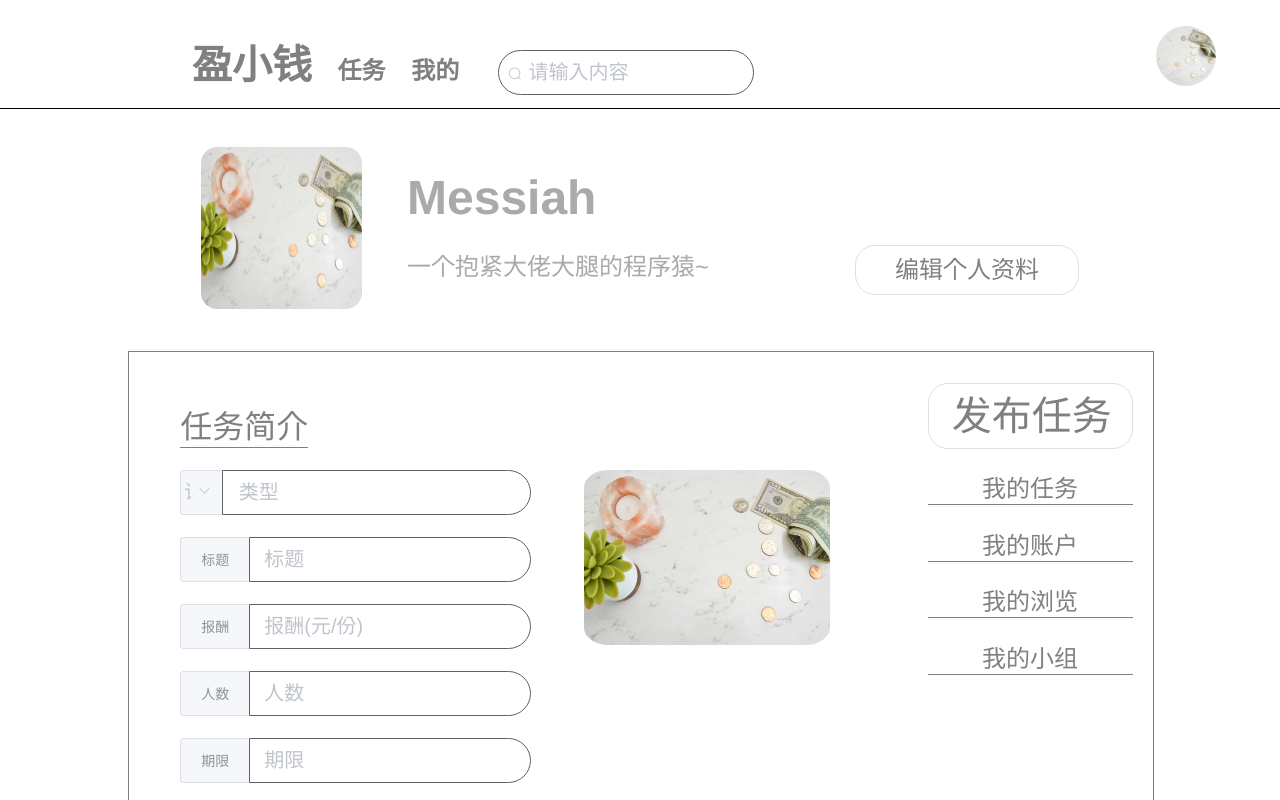
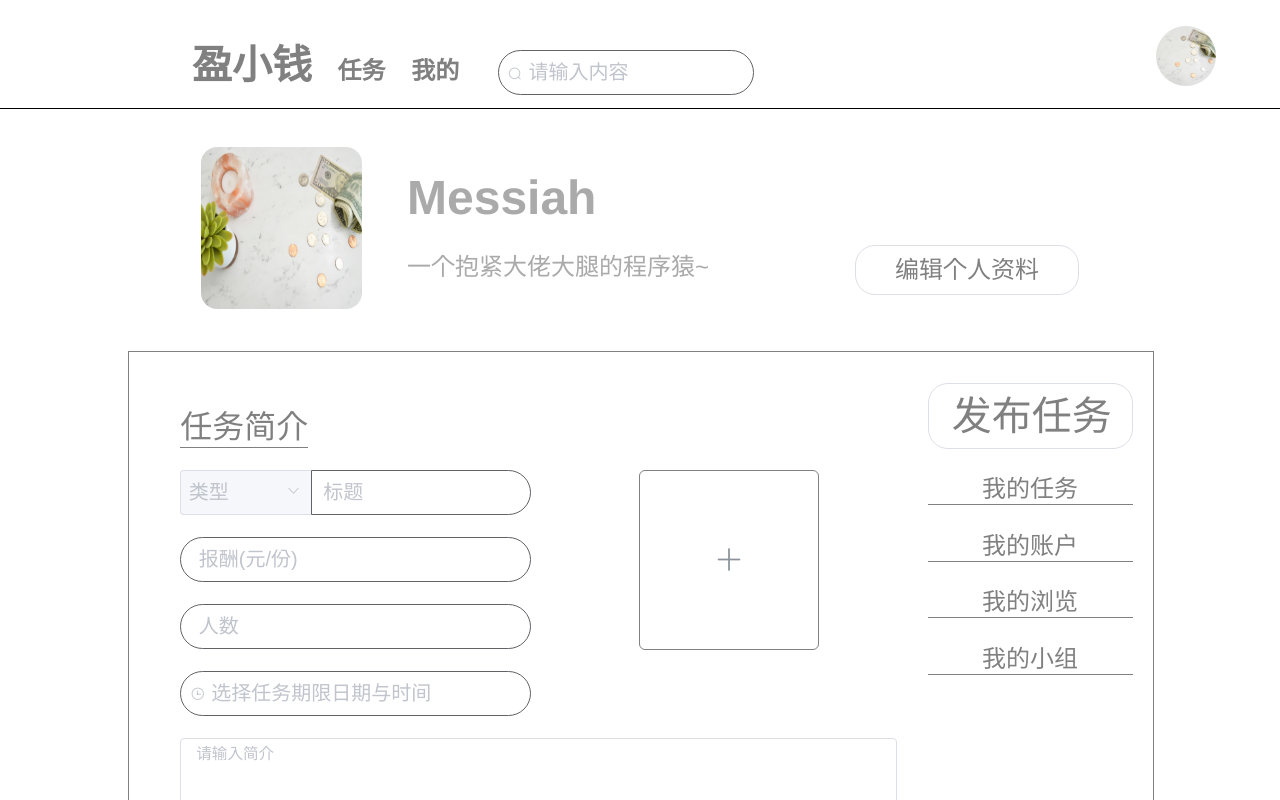
Before and after one commit to haowe-7/Fat-Wallet-FrontEnd, a Vue app: page /mainpage/myinfo/mypublishtask in a window 1280 px wide. Shown: the top 800 px of the page. Built offline with nearby package versions, Linux system fonts and the light colour scheme.

Commit message:
修改发布任务概述界面，新添文件上传框，新添快递任务详情发布界面

```diff
--- a/src/components/MyInfoPage.vue
+++ b/src/components/MyInfoPage.vue
@@ -19,6 +19,7 @@
       <div id="user-detail-info-panel">
         <router-link to="/mainpage/myinfo/myinfolist"></router-link>
         <router-link to="/mainpage/myinfo/mypublishtask"></router-link>
+        <router-link to='/mainpage/myinfo/publish-deliver-task-detail'></router-link>
         <router-view></router-view>
       </div>
       <!-- 导航选择模块 -->
@@ -161,6 +162,7 @@ export default {
   color: gray;
   border-block-end: 1px solid gray;
   margin-bottom: 3%;
+  cursor: pointer;
 }
 
 /*发布任务按钮*/
--- a/src/components/MyPublishTask.vue
+++ b/src/components/MyPublishTask.vue
@@ -5,51 +5,52 @@
     </div>
     <div>
       <div id='my-publish-task-info-input-box'>
-        <el-form :model="taskForm" ref="taskForm" status-icon :rules="taskRules">
-          <el-form-item prop="type">
-            <el-input v-model="taskForm.type" placeholder="类型" autocomplete="off">
-              <el-select v-model="taskForm.type" slot="prepend" placeholder="请选择">
+        <el-form :model="taskForm" ref="taskForm">
+          <el-form-item prop="title">
+            <el-input v-model="taskForm.title" placeholder="标题" autocomplete="off">
+              <el-select v-model="taskForm.type" slot="prepend" placeholder="类型">
                 <el-option label="问卷调查" value="问卷调查"></el-option>
                 <el-option label="快递代领" value="快递代领"></el-option>
               </el-select>
             </el-input>
           </el-form-item>
-          <el-form-item prop="title">
-            <el-input v-model="taskForm.title" placeholder="标题" autocomplete="off">
-              <template slot="prepend">标题</template>
-            </el-input>
-          </el-form-item>
           <el-form-item prop="reward">
             <el-input v-model="taskForm.reward" placeholder="报酬(元/份)" autocomplete="off">
-              <template slot="prepend">报酬</template>
             </el-input>
           </el-form-item>
           <el-form-item prop="maxParticipant">
             <el-input v-model="taskForm.maxParticipant" placeholder="人数" autocomplete="off">
-              <template slot="prepend">人数</template>
             </el-input>
           </el-form-item>
           <el-form-item prop="endTime">
-            <el-input v-model="taskForm.endTime" placeholder="期限" autocomplete="off">
-              <template slot="prepend">期限</template>
-            </el-input>
+            <el-date-picker style="width: 100%"
+              v-model="taskForm.endTime"
+              type="datetime"
+              placeholder="选择任务期限日期与时间">
+            </el-date-picker>
           </el-form-item>
         </el-form>
       </div>
       <div id='my-publish-task-select-imgview'>
-        <div id="task-img">
-          <img src="../assets/background.jpg"/>
-        </div>
+        <el-upload
+          class="avatar-uploader"
+          action="https://jsonplaceholder.typicode.com/posts/"
+          :show-file-list="false"
+          :on-success="handleAvatarSuccess"
+          :before-upload="beforeAvatarUpload">
+          <img v-if="imageUrl" :src="imageUrl" class="avatar">
+          <i v-else class="el-icon-plus avatar-uploader-icon"></i>
+        </el-upload>
       </div>
-      <div id='my-publish-task-short-info'>
-        <el-input
+      <div>
+        <el-input style="font-size:120%"
           type="textarea"
-          :autosize="{ minRows: 5, maxRows: 10}"
+          :autosize="{ minRows: 3, maxRows: 5}"
           placeholder="请输入简介"
           v-model="taskForm.intro">
         </el-input>
       </div>
-      <el-button id="my-task-submit-button" v-on:click="submitTaskButtonClick" round>提交</el-button>
+      <el-button id="my-task-submit-nextstep-button" v-on:click="submitTaskNextStepButtonClick" round>下一步</el-button>
     </div>
   </div>
 </template>
@@ -61,23 +62,8 @@ export default {
   components: {
   },
   data() {
-    // const validateTaskType = (rule, value, callback) => {
-    //   if (value === '') {
-    //     callback(new Error('请选择一个类型'));
-    //   } else {
-    //     callback();
-    //   }
-    // };
-
-    // const validateTaskTitle = (rule, value, callback) => {
-    //   if (value === '') {
-    //     callback(new Error('请输入标题'));
-    //   } else {
-    //     callback();
-    //   }
-    // };
-
     return {
+      imageUrl: '',
       taskForm: {
         type: '',
         title: '',
@@ -85,27 +71,40 @@ export default {
         maxParticipant: '',
         endTime: '',
         intro: ''
-      },
-      taskRules: {
-        // type: [
-        //   { validator: validateTaskType, trigger: 'blur' }
-        // ],
-        // title: [
-        //   { validator: validateTaskTitle, trigger: 'blur' }
-        // ]
-      },
+      }
     };
   },
   methods: {
     submitTaskButtonClick() {
       this.$router.push({ path: '/mainpage/myinfo/mypublishtask' });
+    },
+    handleAvatarSuccess(res, file) {
+      console.log('success');
+      this.imageUrl = URL.createObjectURL(file.raw);
+      console.log(this.imageUrl);
+    },
+    beforeAvatarUpload(file) {
+      console.log('before');
+      console.log(file.raw);
+      const isJPG = file.type === 'image/jpeg';
+      const isLt2M = file.size / 1024 / 1024 < 2;
+      if (!isJPG) {
+        this.$message.error('上传图片只能是 JPG 格式!');
+      }
+      if (!isLt2M) {
+        this.$message.error('上传图片大小不能超过 2MB!');
+      }
+      return isJPG && isLt2M;
+    },
+    submitTaskNextStepButtonClick() {
+      console.log('next step');
+      this.$router.push({ path: '/mainpage/myinfo/publish-deliver-task-detail' });
     }
   },
 };
 </script>
 
 <style scoped>
-
 /* 任务简介标示 */
 #my-publish-task-title {
   display: inline-block;
@@ -119,55 +118,46 @@ export default {
 #my-publish-task-info-input-box {
   display: inline-block;
   width: 49%;
-  /* background-color: yellow; */
   margin-top: 3%;
 }
 
-/* .el-input {
-  font-size: 15px;
+/* el-input 类型选择项 */
+.el-select {
+  width: 130px;
 }
-
-.el-input input {
-  height: 45px;
-  border-color: gray;
-  background-color:transparent;
-  border: 1px solid;
-  border-radius: 0px;
-} */
 
 /* 图片选择框模块 */
 #my-publish-task-select-imgview {
   display: inline-block;
   vertical-align: top;
   margin-top: 3%;
-  width: 49%;
-  /* background: yellow; */
+  width: auto;
+  margin-left: 15%;
 }
 
-/*task图像div*/
-#task-img {
-  display: inline-block;
-  width: 70%;
-  height:0px;
-  margin-left: 1%;
-  padding-bottom:50%;
-  margin-left: 15%;
-  position:relative;
-
+.avatar-uploader-icon {
+  font-size: 28px;
+  color: #8c939d;
+  width: 178px;
+  height: 178px;
+  line-height: 178px;
+  text-align: center;
+  border: 1px solid gray;
+  border-radius: 6px;
 }
 
-/* task图像 */
-#task-img img {
-  width: 100%;
-  height: 100%;
-  position: absolute;
-  border-radius: 10%;
+.avatar {
+  width: 178px;
+  height: 178px;
+  display: block;
 }
 
-/* 提交按钮 */
-#my-task-submit-button {
+/* 任务提交下一步按钮 */
+#my-task-submit-nextstep-button {
   float: right;
   margin-top: 3%;
   margin-bottom: 3%;
+  font-size: 120%;
 }
+
 </style>
--- /dev/null
+++ b/src/components/PublishDeliverTaskDetail.vue
@@ -0,0 +1,94 @@
+<template>
+  <div id="publish=deliver-task-detail">
+    <div id ='my-publish-task-title'>
+      <span>快递任务发布详情</span>
+    </div>
+    <div>
+      <div id='my-publish-task-info-input-box'>
+        <el-form :model="taskForm" ref="taskForm" status-icon :rules="taskRules">
+          <el-form-item prop="title">
+            <el-input v-model="taskForm.title" placeholder="快递单号" autocomplete="off">
+            </el-input>
+          </el-form-item>
+          <el-form-item prop="reward">
+            <el-input v-model="taskForm.reward" placeholder="快递柜" autocomplete="off">
+            </el-input>
+          </el-form-item>
+          <el-form-item prop="maxParticipant">
+            <el-input v-model="taskForm.maxParticipant" placeholder="取件密码" autocomplete="off">
+            </el-input>
+          </el-form-item>
+        </el-form>
+      </div>
+      <div>
+        <el-input style="font-size:120%"
+          type="textarea"
+          :autosize="{ minRows: 3, maxRows: 5}"
+          placeholder="私人信息(如宿舍信息，个人联系方式)"
+          v-model="taskForm.intro">
+        </el-input>
+      </div>
+      <el-button id="my-task-submit-prestep-button" v-on:click="submitTaskPreStepButtonClick" round>上一步</el-button>
+    </div>
+  </div>
+</template>
+
+<script>
+
+export default {
+  name: 'PublishDeliverTaskDetail',
+  components: {
+  },
+  data() {
+    return {
+      imageUrl: '',
+      taskForm: {
+        type: '',
+        title: '',
+        reward: '',
+        maxParticipant: '',
+        endTime: '',
+        intro: ''
+      }
+    };
+  },
+  methods: {
+    submitTaskPreStepButtonClick() {
+      console.log('pre step');
+      this.$router.push({ path: '/mainpage/myinfo/mypublishtask' });
+    }
+  },
+};
+</script>
+
+<style scoped>
+/* 任务简介标示 */
+#my-publish-task-title {
+  display: inline-block;
+  width: auto;
+  font-size: 200%;
+  color: gray;
+  border-block-end: 1px solid gray;
+}
+
+/* 信息框模块 */
+#my-publish-task-info-input-box {
+  display: inline-block;
+  width: 70%;
+  margin-top: 3%;
+}
+
+/* el-input 类型选择项 */
+.el-select {
+  width: 120px;
+}
+
+/* 任务提交上一步按钮 */
+#my-task-submit-prestep-button {
+  float: right;
+  margin-top: 3%;
+  margin-bottom: 3%;
+  font-size: 120%;
+}
+
+</style>
--- a/src/router/index.js
+++ b/src/router/index.js
@@ -7,6 +7,7 @@ import Task from '@/components/TaskPage';
 import MyInfo from '@/components/MyInfoPage';
 import MyInfoList from '@/components/MyInfoList';
 import MyPublishTask from '@/components/MyPublishTask';
+import PublishDeliverTaskDetail from '@/components/PublishDeliverTaskDetail';
 
 Vue.use(Router);
 
@@ -57,6 +58,11 @@ export default new Router({
               path: 'mypublishtask',
               name: 'MyPublishTask',
               component: MyPublishTask
+            },
+            {
+              path: 'publish-deliver-task-detail',
+              name: 'PublishDeliverTaskDetail',
+              component: PublishDeliverTaskDetail,
             }
           ]
         }
```
